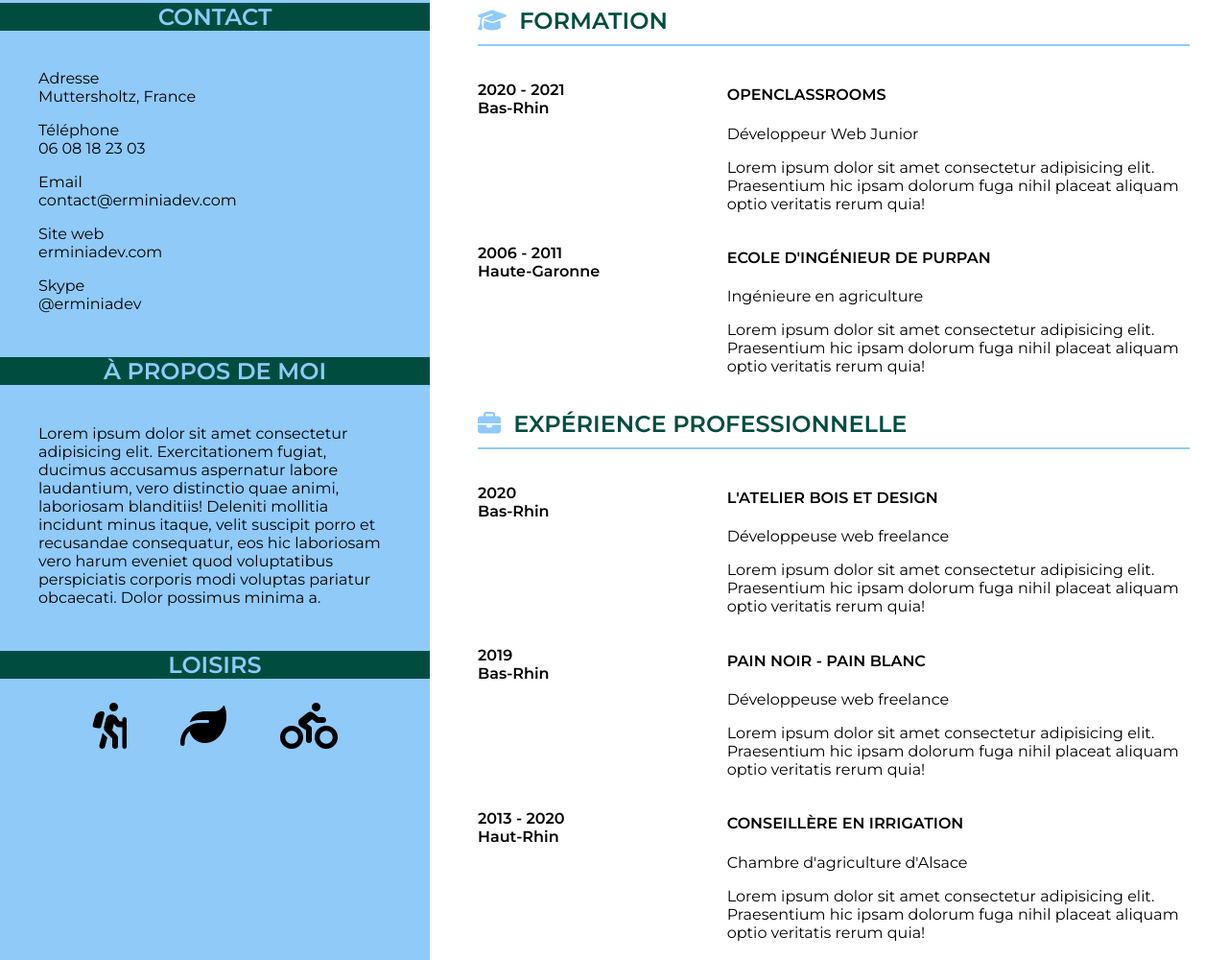
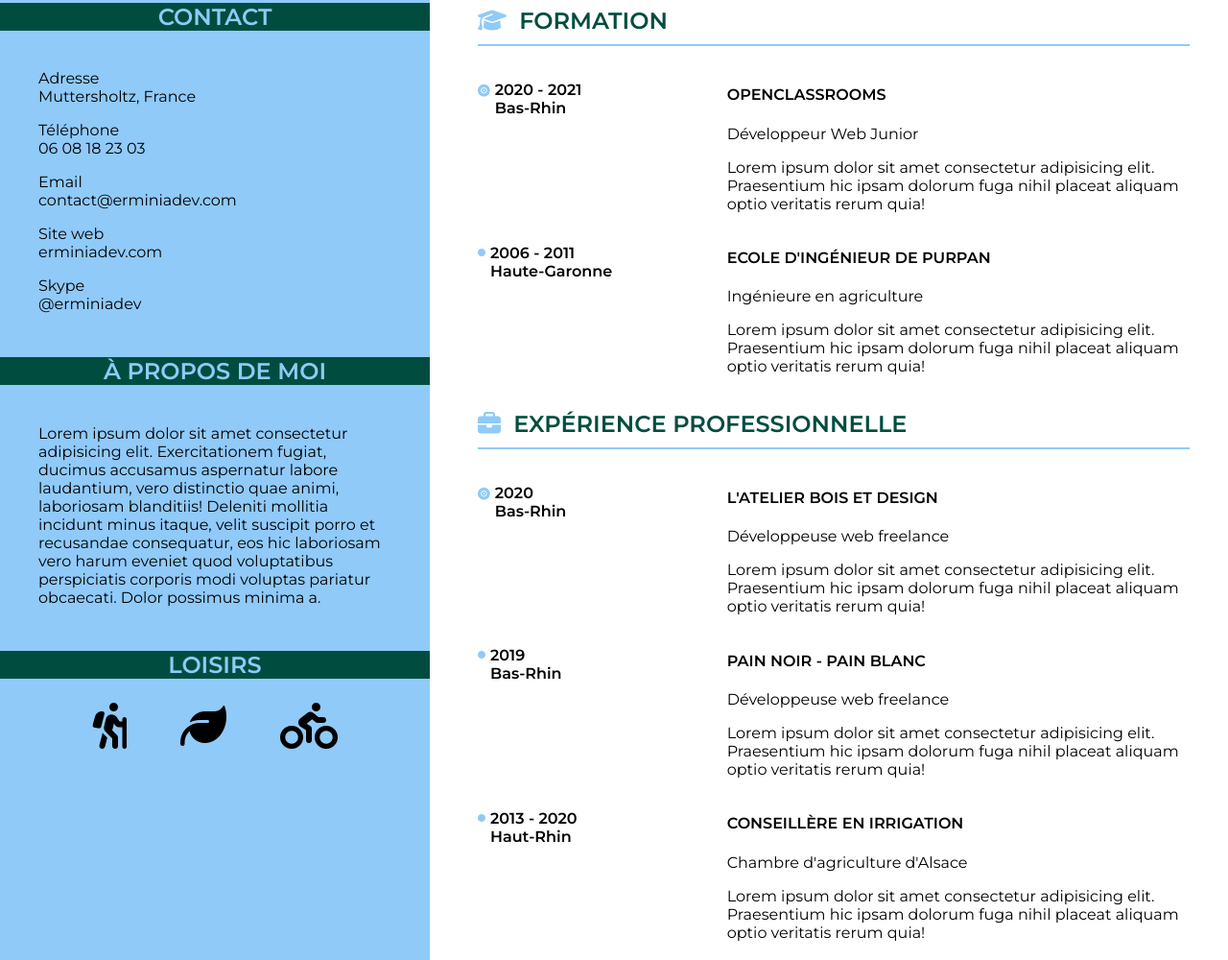
Before and after one commit to ErminiaDev/CV, a plain HTML site: page index.html in a window 1280 px wide. Shown: the part 286-1286 px from the top of the page at 96% size. Drawn offline with Linux system fonts and the light colour scheme.

Commit message:
ajout et formatage des puces (fontawesome) pour les dates

```diff
--- a/index.html
+++ b/index.html
@@ -38,6 +38,7 @@
                 <div class="contenu">
                     <p>Lorem ipsum dolor sit amet consectetur adipisicing elit. Exercitationem fugiat, ducimus accusamus aspernatur labore laudantium, vero distinctio quae animi, laboriosam blanditiis! Deleniti mollitia incidunt minus itaque, velit suscipit porro et recusandae consequatur, eos hic laboriosam vero harum eveniet quod voluptatibus perspiciatis corporis modi voluptas pariatur obcaecati. Dolor possimus minima a.</p>
                 </div>
+
             </section>
             <section id="loisirs">
                 <h2>loisirs</h2>
@@ -57,10 +58,12 @@
                 <h2><i class="fas fa-graduation-cap"></i>&nbsp;&nbsp;formation</h2>
                 <div class="description">
                     <div class="date">
+                        <div class="bullet">
+                            <i class="fas fa-record-vinyl"></i>
+                        </div>
                         <div>
                             <p class="no-margin-bottom">2020 - 2021</p>
-                            <p class="no-margin-top">Bas-Rhin</p>
-                        </div>
+                            <p class="no-margin-top">Bas-Rhin</p></div>
                         </div>
                     <div class="detail">
                         <h4>Openclassrooms</h4>
@@ -70,6 +73,9 @@
                 </div>
                 <div class="description">
                     <div class="date">
+                        <div class="bullet">
+                            <i class="fas fa-circle"></i>
+                        </div>
                         <div>
                             <p class="no-margin-bottom">2006 - 2011</p>
                             <p class="no-margin-top">Haute-Garonne</p>
@@ -86,6 +92,9 @@
                 <h2><i class="fas fa-briefcase"></i>&nbsp;&nbsp;expérience professionnelle</h2>
                 <div class="description">
                     <div class="date">
+                        <div class="bullet">
+                            <i class="fas fa-record-vinyl"></i>
+                        </div>
                         <div>
                             <p class="no-margin-bottom">2020</p>
                             <p class="no-margin-top">Bas-Rhin</p>
@@ -99,6 +108,9 @@
                 </div>
                 <div class="description">
                     <div class="date">
+                        <div class="bullet">
+                            <i class="fas fa-circle"></i>
+                        </div>
                         <div>
                             <p class="no-margin-bottom">2019</p>
                             <p class="no-margin-top">Bas-Rhin</p>
@@ -112,6 +124,9 @@
                 </div>
                 <div class="description">
                     <div class="date">
+                        <div class="bullet">
+                            <i class="fas fa-circle"></i>
+                        </div>
                         <div>
                             <p class="no-margin-bottom">2013 - 2020</p>
                             <p class="no-margin-top">Haut-Rhin</p>
--- a/style.css
+++ b/style.css
@@ -92,6 +92,20 @@ h4 {
     font-weight: 600;
 }
 
+.date i {
+    color: #90CAF9;
+    margin-top: 21px;
+    margin-right: 5px;
+}
+
+.bullet .fa-record-vinyl {
+    font-size: 0.8rem;
+}
+
+.bullet .fa-circle {
+    font-size: 0.5rem;
+}
+
 .detail {
     flex-basis: 65%;
 }
```
Lines whose indentation alone changed are shown as unchanged.
